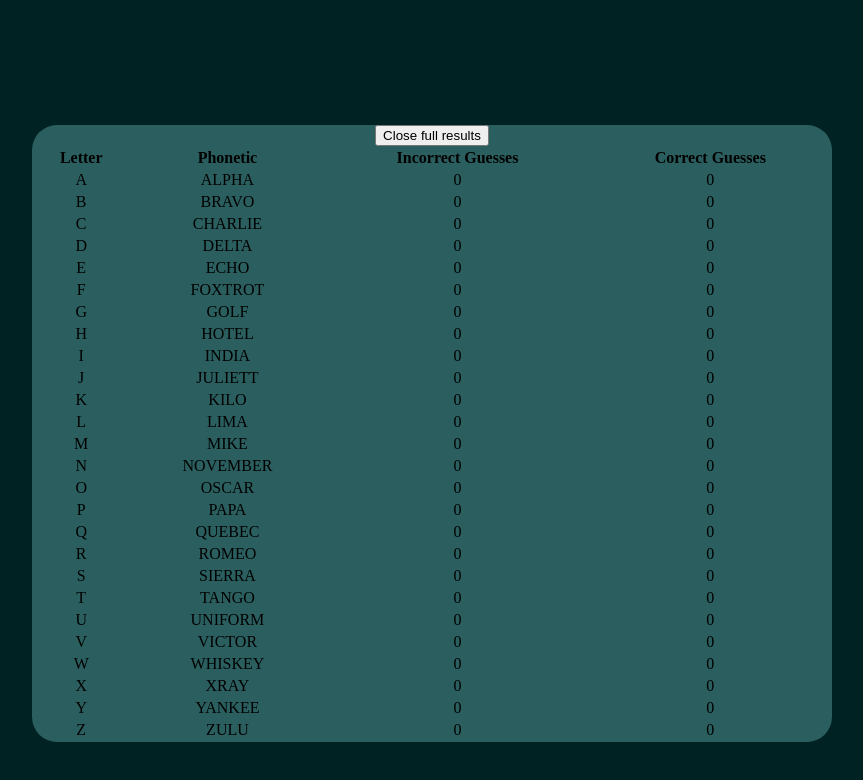
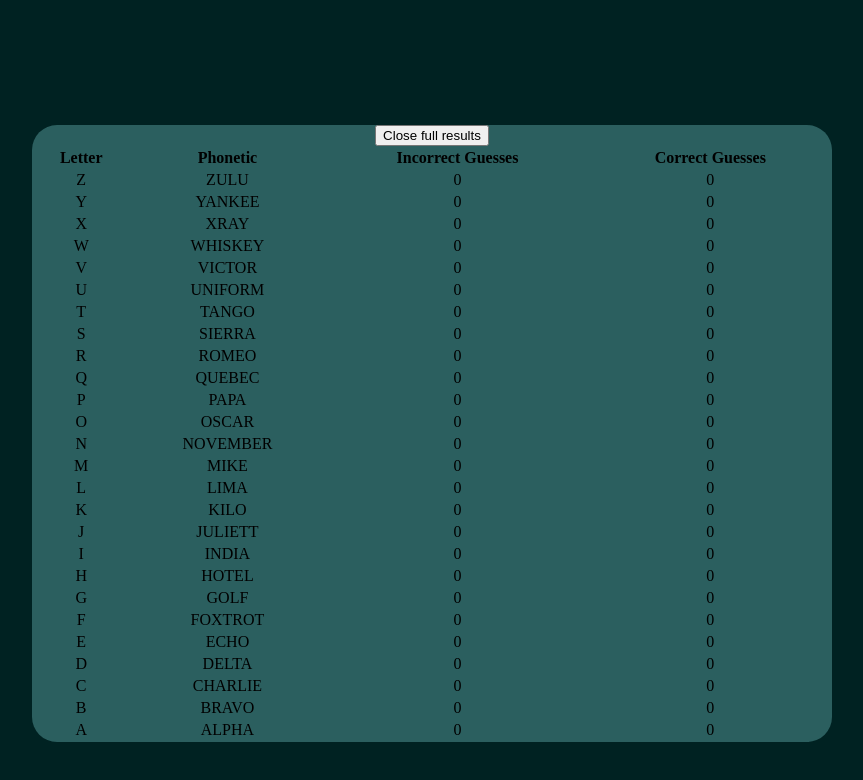
Before and after one commit to slummock/nato-phonetic-tester, a plain HTML site: page index.html in a window 1280 px wide. Both pictures are taken after a click on the button "View full results". Shown: the whole page, without its empty margins (208-1071 px from the left). Drawn offline with Linux system fonts and the light colour scheme.

Commit message:
sorting by letter, before incorrect

```diff
--- a/index.html
+++ b/index.html
@@ -11,7 +11,7 @@
 <body onload="main();">
     <div id=content >
         <div id="letterPrompt">Letter: </div>
-        <input id="answer" type="text" value="alpha">
+        <input id="answer" type="text" value="Phonetic">
         <p></p>
         <div id="lastAnswerResult"> </div>
         <input type="button" onclick="toggleFullResults()" value="View full results"></input>
--- a/index.js
+++ b/index.js
@@ -132,6 +132,7 @@ function toggleFullResults() {
 }
 
 function populateResults() {
+    var results = sortByLetterAsc(phoneticAlphabet)
     var results = sortByIncorrectDesc(phoneticAlphabet)
     var resultsHtml = "<table style=\"width:100%\">"
     resultsHtml += "<tr>"
@@ -178,24 +179,28 @@ function populateResults() {
     resultsTable.innerHTML = resultsHtml;
 }
 
-function sortByIncorrectDesc(results) {
-    return results.sort((a, b) => (a.incorrect > b.incorrect) ? -1 : 1)
-}
+
 function sortByIncorrectAsc(results) {
     return results.sort((a, b) => (a.incorrect > b.incorrect) ? 1 : -1)
 }
 
+function sortByIncorrectDesc(results) {
+    return results.sort((a, b) => (a.incorrect > b.incorrect) ? -1 : 1)
+}
+
+
 function sortByLetterAsc(results) {
-    return results.sort((a, b) => (a.letter > b.letter) ? 1 : -1)
+    return results.sort((a, b) => (a.letter > b.letter) ? -1 : 1)
 }
 
 function sortByLetterDesc(results) {
-    return results.sort((a, b) => (a.letter > b.letter) ? 1 : -1)
+    return results.sort((a, b) => (a.letter > b.letter) ? -1 : 1)
+}
+
+function sortByCorrectAsc(results) {
+    return results.sort((a, b) => (a.correct > b.correct) ? 1 : -1)
 }
 
 function sortByCorrectDesc(results) {
     return results.sort((a, b) => (a.correct > b.correct) ? -1 : 1)
 }
-function sortByCorrectAsc(results) {
-    return results.sort((a, b) => (a.correct > b.correct) ? 1 : -1)
-}
```
